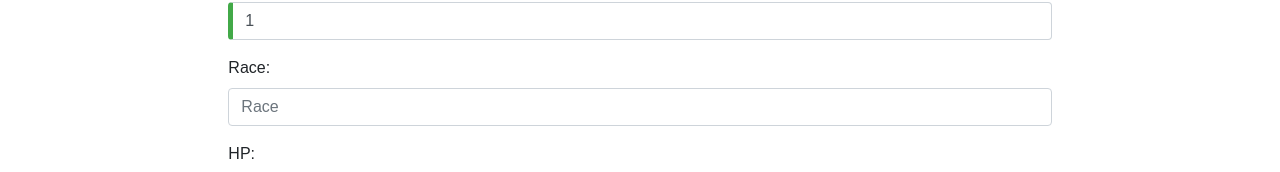
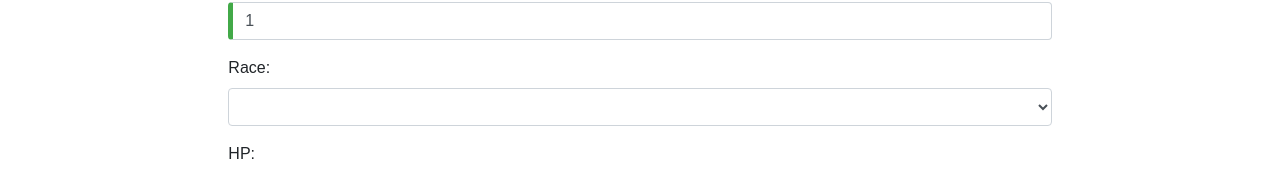
Before and after one commit to hopelesscoder/angular, an Angular app: page /characterSheet in a window 1280 px wide. Shown: the part 460-632 px from the top of the page. Built offline with nearby package versions, Linux system fonts and the light colour scheme.

Commit message:
added races to charactersheet

```diff
--- a/src/app/character-sheet/character-sheet.component.html
+++ b/src/app/character-sheet/character-sheet.component.html
@@ -40,7 +40,10 @@
 
   <div class="form-group">
     <label for="race">Race:</label>
-   <input [(ngModel)]="characterSheet.race" placeholder="Race" name="race" class="form-control" id="race">
+   <!-- <input [(ngModel)]="characterSheet.race" placeholder="Race" name="race" class="form-control" id="race"> -->
+  <select class="form-control"  id="race" [(ngModel)]="characterSheet.race" name="race" #race="ngModel">
+		<option *ngFor="let race of races" [value]="race">{{race}}</option>
+	</select>
   </div>
 
   <div class="form-group">
@@ -93,9 +96,10 @@
 		Charisma is required
 	</div>
   </div>
-
-  <button type="submit" class="btn btn-success"  >Print</button>
-  <!--[disabled]="!CharacterSheet.form.valid"-->
+  <div class="form-group">
+    <button type="submit" class="btn btn-success"  >Print</button>
+    <!--[disabled]="!CharacterSheet.form.valid"-->
+  </div>
 </form>
 </div>
 </div>
--- a/src/app/character-sheet/character-sheet.component.ts
+++ b/src/app/character-sheet/character-sheet.component.ts
@@ -13,6 +13,7 @@ import { CharacterSheetService } from './characterSheet.service';
 })
 export class CharacterSheetComponent{
 	alignments = ['', 'good/law', 'good/neutral', 'good/chaos', 'neutral/law', 'neutral/neutral', 'neutral/chaos', 'evil/law', 'evil/neutral', 'evil/chaos'];
+	races = ['', 'Dwarf', 'Elf', 'Gnome', 'Half elf', 'Half orc', 'Halfling', 'Human', 'orc'];
 
 	defaultStrength: Array<number> = [10, 0];//characteristic and modifier
 	defaultDexterity: Array<number> = [10, 0];//characteristic and modifier
```
